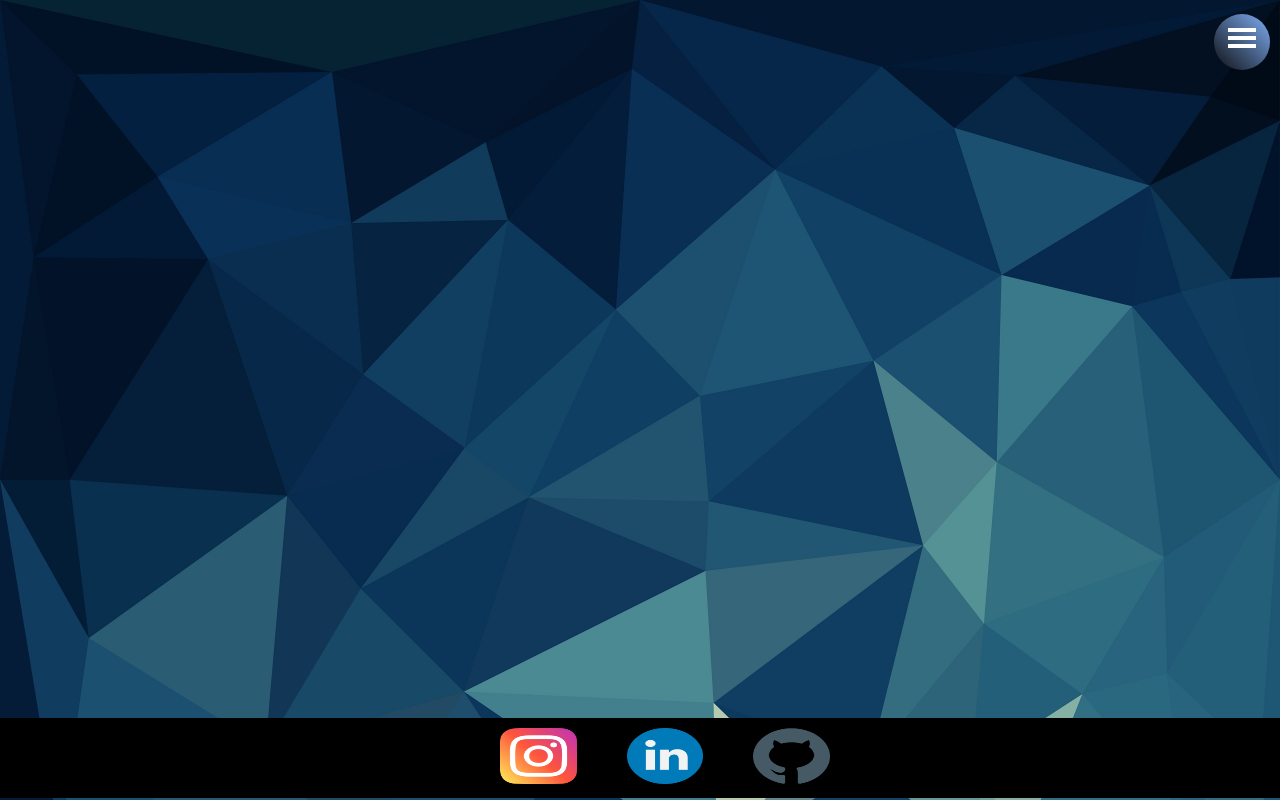
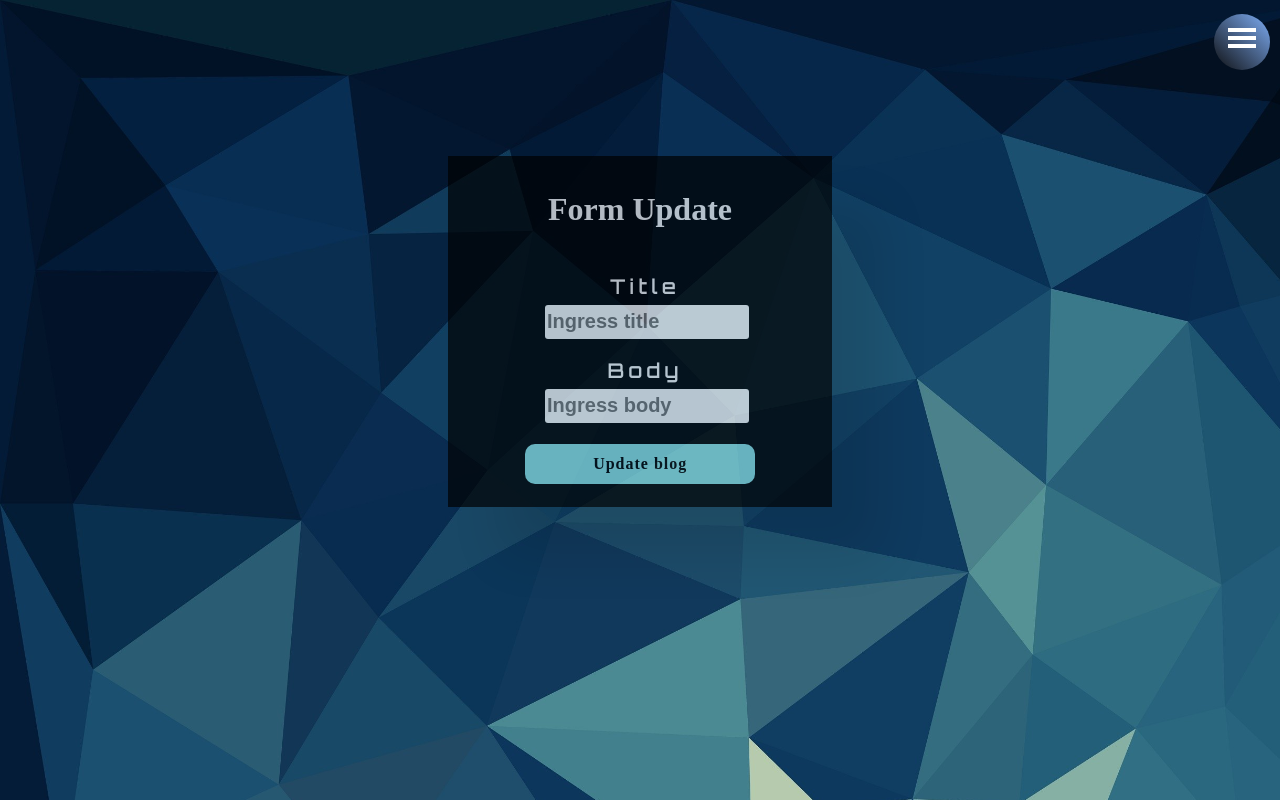
Before and after one commit to Tincho3604/React_Leveling_Challenge, a React (Create React App) app: page /edit in a window 1280 px wide. Shown: the top 800 px of the page. Built offline with nearby package versions, Linux system fonts and the light colour scheme; a web font is replaced by a local one.

Commit message:
feat: Finish Frontend

```diff
--- a/src/Components/Field/index.js
+++ b/src/Components/Field/index.js
@@ -18,7 +18,7 @@ const Field = ({
 }) => {
 
         return(
-            <div className={classInput}>
+            <div className="mainInputContainer">
                 <label htmlFor={htmlFor} id="form-label">{labelText}</label>
                 <div className="mainElementsContainer">
                     <div className="inputContainer">
--- a/src/Components/Field/style.css
+++ b/src/Components/Field/style.css
@@ -135,7 +135,17 @@ option{
     }
 }
 
+#form-label{
+    margin-right: 50px;
+}
 
+.mainInputContainer{
+    display: flex;
+    justify-content: center;
+    flex-direction: column;
+    align-items: center;
+    margin: 10px;
+}
 
 
 
--- /dev/null
+++ b/src/Components/FormUpdate/index.js
@@ -0,0 +1,58 @@
+import React,{useState,useEffect} from 'react';
+import Field from '../Field/index';
+import {fieldsForm, customAlerts} from '../../Constants/constants';
+import { useForm } from 'react-hook-form';
+import './style.css';
+
+const FormUpdate = () => {
+
+    const [types, setTypes] = useState('')
+
+
+    useEffect(() => {
+        //setypes(uniqueItem[0].types)
+    }, []);
+
+    const {handleSubmit, formState: {errors}, register, reset } = useForm();
+
+     const onSubmit = (data,e) => {
+        e.preventDefault();
+        console.log('DATOS SUBMIT',data)
+        customAlerts("Blog edit successfully!", "You edit this post", "success")
+        e.target.reset();
+        reset();
+    }
+
+
+return <>
+
+    <div className="mainUpdateFormContainer">
+    <form onSubmit={handleSubmit(onSubmit)}>
+        <h2>Form Update</h2>
+            <div className="updater">
+            {fieldsForm?.map((item,index) => {
+                            return(
+                                    <Field
+                                        type={item.type}
+                                        name={item.name}
+                                        placeHolder={item.placeHolder}
+                                        htmlFor={item.htmlFor}
+                                        labelText={item.labelText}
+                                        inputType={item.inputType}
+                                        errors={errors}
+                                        key={index}
+                                        registerRef={{...register(item.name, { required: true, maxLength: 20, pattern: /^[A-Za-z]+$/i, message: 'Minimum 5 characters' })}}
+
+                                />
+                            )
+                        })}
+
+                </div>
+                <input type="submit" className="buttonUpdater" value="Update blog"/>
+        </form>
+    </div>
+</>
+}
+
+
+export default  FormUpdate
--- /dev/null
+++ b/src/Components/FormUpdate/style.css
@@ -0,0 +1,162 @@
+.mainUpdateFormContainer{
+    display: flex;
+    flex-direction: column;
+    align-items: center;
+    justify-content: space-around;
+    margin: 0 auto;
+    background-color: rgb(0, 0, 0);
+    box-shadow: 50px 50px 50px rgba(0, 0, 0, 0.15);
+    width:30vw;
+    height: 38vh;
+    opacity: 0.7;
+    padding-bottom:15px;
+    text-align: center;
+    margin-bottom: 15px;
+    position:relative;
+}
+.mainUpdateFormContainer h2 {
+    font-size: 35px;
+    font-size: 2rem;
+    font-family: 'Goldman', cursive;
+    color: rgb(255, 255, 255);
+    padding-bottom: 55px;
+    text-align: center;
+}
+.updater{
+    display: flex;
+    flex-direction: column;
+    align-items: center;
+    align-content: center;
+    justify-content: center;
+    align-self: center;
+    padding-left: 60px;
+    height: 10vh;
+}
+
+.buttonUpdater{
+    border:none;
+    background-color: rgb(141, 227, 230);
+    color:rgb(0, 0, 0);
+    font-weight: bold;
+    width: 18vw;
+    height: 5vh;
+    font-family: 'Goldman', cursive;
+    font-size: 1rem;
+    border-radius: 10px;
+    letter-spacing: 1px;
+    margin-top: 55px;
+}
+
+.buttonUpdater {
+    display: inline-block;
+    vertical-align: middle;
+    -webkit-transform: perspective(1px) translateZ(0);
+    transform: perspective(1px) translateZ(0);
+    box-shadow: 0 0 1px rgba(0, 0, 0, 0);
+    -webkit-transition-duration: 0.3s;
+    transition-duration: 0.3s;
+    -webkit-transition-property: transform;
+    transition-property: transform;
+}
+.buttonUpdater:hover,
+.loadInputs:hover,
+.buttonUpdater:focus,
+.loadInputs:focus,
+.buttonUpdater:active ,
+.loadInputs:active{
+
+    -webkit-transform: scale(1.1);
+    transform: scale(1.1);
+    outline: none;
+}
+
+
+.loadInputs{
+    border:none;
+    background-color: rgb(106, 96, 238);
+    color:rgb(0, 0, 0);
+    font-weight: bold;
+    width: 18vw;
+    height: 5vh;
+    font-family: 'Goldman', cursive;
+    font-size: 1rem;
+    border-radius: 10px;
+    letter-spacing: 1px;
+    margin: 0 auto;
+}
+
+@media (max-width: 1500px)and (min-width: 1000px){
+.mainUpdateFormContainer{
+    height: 42vh;
+    }
+}
+
+
+@media (max-width: 1000px)and (min-width: 800px){
+    .mainUpdateFormContainer{
+        width: 50vw;
+        height: 42vh;
+    }
+    .updater{
+        height: 15vh;
+    }
+    #selectFilter{
+        height: 4vh;
+        width: 18vw;
+    }
+.loadInputs{
+    width: 22vw;
+    margin-top: 20px;
+}
+    .buttonUpdater{
+        width: 23vw;
+        font-size: 0.8rem;
+    }
+}
+
+@media (max-width: 800px)and (min-width: 500px){
+    .mainUpdateFormContainer{
+        width: 100%;
+        height: 100%;
+    }
+    .updater{
+        height: 15vh;
+    }
+    #selectFilter{
+        height: 4vh;
+        width: 18vw;
+    }
+.loadInputs{
+    width: 30vw;
+    margin-top: 20px;
+}
+    .buttonUpdater{
+        width: 30vw;
+        font-size: 0.8rem;
+
+    }
+}
+@media (max-width: 500px)and (min-width: 200px){
+    .mainUpdateFormContainer{
+        width: 100%;
+        height: 48vh;
+    }
+    .mainUpdateFormContainer h3{
+    font-size: 1em;
+    }
+    .updater{
+        height: 15vh;
+    }
+    #selectFilter{
+        height: 4vh;
+    }
+    .loadInputs{
+        width: 46vw;
+        margin-top: 20px;
+        height: 5vh;
+}
+    .buttonUpdater{
+        width: 46vw;
+        font-size: 0.8rem;
+    }
+}
--- a/src/Constants/constants.js
+++ b/src/Constants/constants.js
@@ -21,11 +21,6 @@ export const SidebarData = [
     {
         title: 'Register',
         path: '/register',
-        cName: 'nav-text',
-    },
-    {
-        title: 'Details',
-        path: '/details',
         cName: 'nav-text',
     },
 ];
--- a/src/Pages/Edit/index.js
+++ b/src/Pages/Edit/index.js
@@ -1,14 +1,15 @@
 import React from 'react';
 import NavBar from '../../Components/NavBar';
 import Footer from '../../Components/Footer';
+import FormUpdate from '../../Components/FormUpdate';
 
 const Edit = () => {
 return (
     <>
     <NavBar/>
-    <div>
-
-    </div>
+        <div>
+            <FormUpdate/>
+        </div>
     <Footer />
     </>
     )
```
Also changed, not shown: src/Images/form-update-wallpaper.jpg (added).
